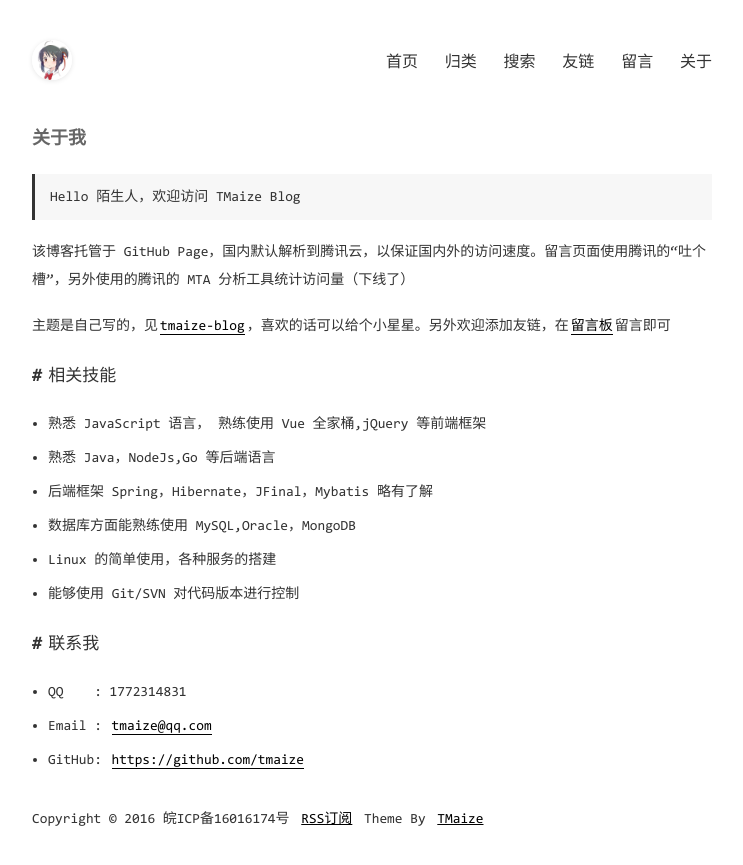
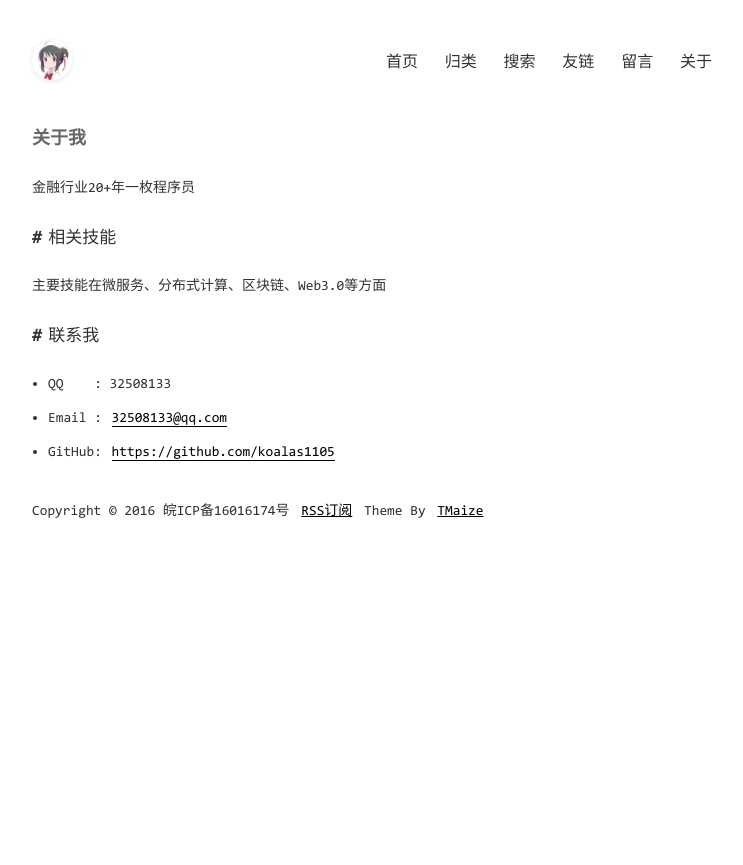
Before and after one commit to koalas1105/koalas1105.github.io, a Jekyll site: the page built from pages/about.md, in a window 1280 px wide. Shown: the top 865 px of the page, without its empty margins (268-1011 px from the left). Built offline with Jekyll 4.4.1, drawn with Linux system fonts in a browser that asks for light colours.

Commit message:
修改about

```diff
--- a/pages/about.md
+++ b/pages/about.md
@@ -2,31 +2,17 @@
 layout: mypost
 title: 关于我
 ---
+金融行业20+年一枚程序员
 
-> Hello 陌生人，欢迎访问 TMaize Blog
-
-该博客托管于 GitHub Page，国内默认解析到腾讯云，以保证国内外的访问速度。留言页面使用腾讯的“吐个槽”，另外使用的腾讯的 MTA 分析工具统计访问量（下线了）
-
-主题是自己写的，见[tmaize-blog](https://github.com/TMaize/tmaize-blog)，喜欢的话可以给个小星星。另外欢迎添加友链，在[留言板](chat.html)留言即可
 
 ## 相关技能
 
-- 熟悉 JavaScript 语言， 熟练使用 Vue 全家桶,jQuery 等前端框架
-
-- 熟悉 Java，NodeJs,Go 等后端语言
-
-- 后端框架 Spring，Hibernate，JFinal，Mybatis 略有了解
-
-- 数据库方面能熟练使用 MySQL,Oracle，MongoDB
-
-- Linux 的简单使用，各种服务的搭建
-
-- 能够使用 Git/SVN 对代码版本进行控制
+主要技能在微服务、分布式计算、区块链、Web3.0等方面
 
 ## 联系我
 
-- QQ&nbsp;&nbsp;&nbsp;&nbsp;: 1772314831
+- QQ&nbsp;&nbsp;&nbsp;&nbsp;: 32508133
 
-- Email&nbsp;: [tmaize@qq.com](http://mail.qq.com/cgi-bin/qm_share?t=qm_mailme&email=YBQNAQkaBSAREU4DDw0)
+- Email&nbsp;: [32508133@qq.com](http://mail.qq.com/cgi-bin/qm_share?t=qm_mailme&email=YBQNAQkaBSAREU4DDw0)
 
-- GitHub: [https://github.com/tmaize](https://github.com/tmaize)
+- GitHub: [https://github.com/koalas1105](https://github.com/koalas1105)
```
